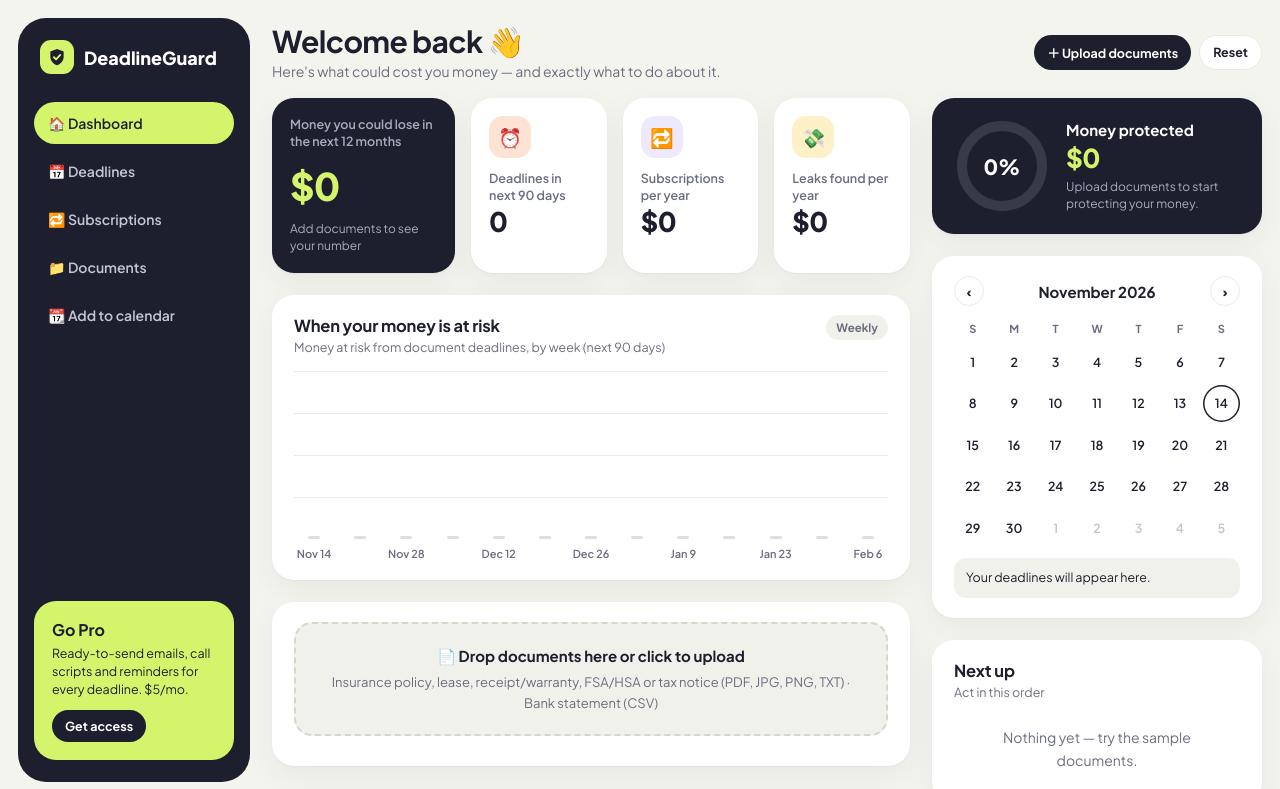
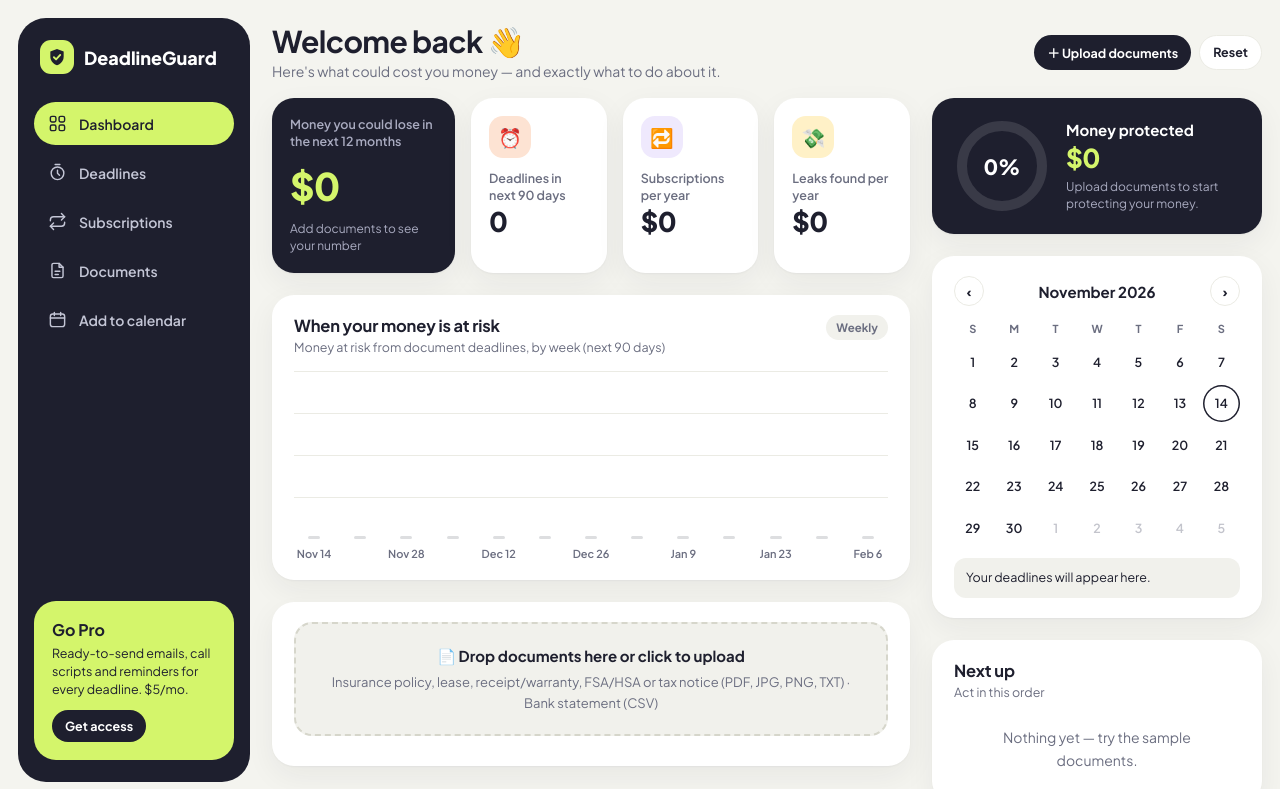
Before and after one commit to shalkharbainazym/DeadlineGuard, a plain HTML site: page index.html in a window 1280 px wide. Both pictures are taken after a click on the button "Upload my documents". Shown: the top 789 px of the page. Drawn offline with Linux system fonts and the light colour scheme.

Commit message:
Sidebar: replace emoji with outline SVG icons
Co-Authored-By: Claude Opus 5.5 <noreply@anthropic.com>

```diff
--- a/index.html
+++ b/index.html
@@ -83,6 +83,7 @@
   .nav-i{display:flex;align-items:center;gap:12px;width:100%;padding:12px 14px;border-radius:999px;border:0;background:transparent;color:#c4c6d6;font-weight:600;font-size:14px;cursor:pointer;text-align:left}
   .nav-i:hover{color:#fff;background:rgba(255,255,255,.06)}
   .nav-i.on{background:var(--lime);color:var(--navy)}
+  .nav-i .ic{width:19px;height:19px;flex:none;fill:none;stroke:currentColor;stroke-width:1.8;stroke-linecap:round;stroke-linejoin:round}
   .nav-i .n{margin-left:auto;background:var(--peach);color:var(--peach-d);font-size:11px;font-weight:800;border-radius:999px;padding:1px 7px}
   .nav-i.on .n{background:var(--navy);color:var(--lime)}
   .side .grow{flex:1}
@@ -290,11 +291,11 @@
         <span class="mark"><svg viewBox="0 0 24 24" fill="none"><path d="M12 2.5l8 3v6c0 5.2-3.4 9.1-8 10.5-4.6-1.4-8-5.3-8-10.5v-6l8-3z" fill="#1e1f2e"/><path d="M8.3 12.3l2.6 2.6 5-5.4" stroke="#d4f56b" stroke-width="2.2" stroke-linecap="round" stroke-linejoin="round"/></svg></span>
         <span>DeadlineGuard</span>
       </button>
-      <button class="nav-i on" data-t="overview">🏠 Dashboard</button>
-      <button class="nav-i" data-t="deadlines">📅 Deadlines <span class="n" id="nDl" style="display:none"></span></button>
-      <button class="nav-i" data-t="leaks">🔁 Subscriptions</button>
-      <button class="nav-i" data-t="docs">📁 Documents</button>
-      <button class="nav-i" onclick="exportICS()">📆 Add to calendar</button>
+      <button class="nav-i on" data-t="overview"><svg class="ic" viewBox="0 0 24 24"><rect x="3" y="3" width="7" height="7" rx="2"/><rect x="14" y="3" width="7" height="7" rx="2"/><rect x="3" y="14" width="7" height="7" rx="2"/><rect x="14" y="14" width="7" height="7" rx="2"/></svg>Dashboard</button>
+      <button class="nav-i" data-t="deadlines"><svg class="ic" viewBox="0 0 24 24"><circle cx="12" cy="13" r="8"/><path d="M12 9v4l2.5 2.5M9 2h6"/></svg>Deadlines <span class="n" id="nDl" style="display:none"></span></button>
+      <button class="nav-i" data-t="leaks"><svg class="ic" viewBox="0 0 24 24"><path d="M17 2l4 4-4 4"/><path d="M3 11v-1a4 4 0 0 1 4-4h14"/><path d="M7 22l-4-4 4-4"/><path d="M21 13v1a4 4 0 0 1-4 4H3"/></svg>Subscriptions</button>
+      <button class="nav-i" data-t="docs"><svg class="ic" viewBox="0 0 24 24"><path d="M14 3H7a2 2 0 0 0-2 2v14a2 2 0 0 0 2 2h10a2 2 0 0 0 2-2V8z"/><path d="M14 3v5h5M9 13h6M9 17h4"/></svg>Documents</button>
+      <button class="nav-i" onclick="exportICS()"><svg class="ic" viewBox="0 0 24 24"><rect x="3" y="5" width="18" height="16" rx="3"/><path d="M8 3v4M16 3v4M3 10h18"/></svg>Add to calendar</button>
       <div class="grow"></div>
       <div class="procard" id="procard"></div>
     </aside>
@@ -594,7 +595,7 @@ function focusItem(id) {
 
 function renderProCard() {
   $("procard").innerHTML = state.pro
-    ? `<b>Pro is active ✨</b><p>Emails, call scripts and calendar reminders are unlocked.</p><button class="btn btn-dark btn-sm" onclick="exportICS()">📆 Add all to calendar</button>`
+    ? `<b>Pro is active</b><p>Emails, call scripts and calendar reminders are unlocked.</p><button class="btn btn-dark btn-sm" onclick="exportICS()">Add all to calendar</button>`
     : `<b>Go Pro</b><p>Ready-to-send emails, call scripts and reminders for every deadline. $5/mo.</p><button class="btn btn-dark btn-sm" onclick="openUpgrade()">Get access</button>`;
 }
 
```
